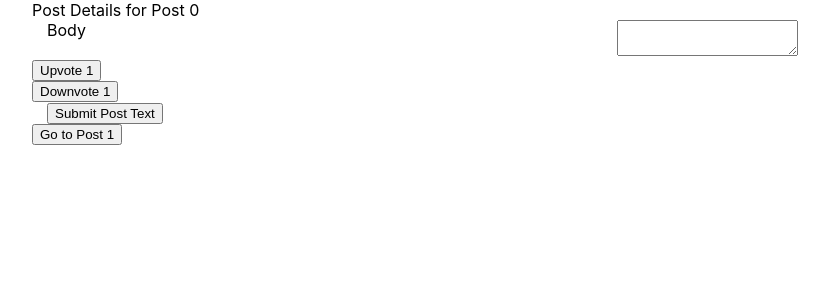
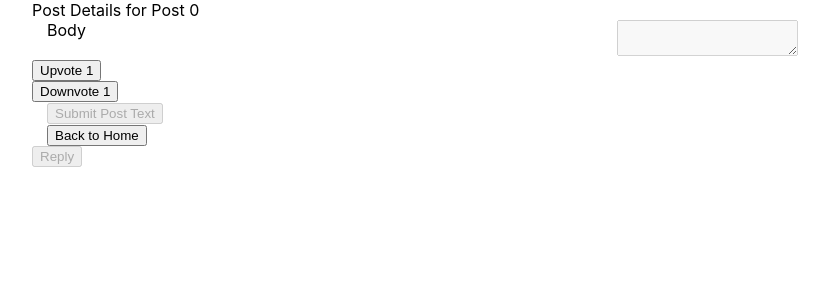
Before and after one commit to quantumhacker99/DebateLeagueFrontend, a React (Create React App) app: page /postProfile in a window 1280 px wide. Shown: the top 300 px of the page, without its empty margins (38-867 px from the left). Built offline with nearby package versions, Linux system fonts and the light colour scheme; no server answers.

Commit message:
Updated reply post. Login, invite, left

```diff
--- a/src/components/PostComponent.tsx
+++ b/src/components/PostComponent.tsx
@@ -13,7 +13,7 @@ const PostComponent: React.FC = () => {
     }
 
     return (
-        <button color = " blue" onClick={navigatePostPage}>Go to Post 2 </button>
+        <button color = " blue" onClick={navigatePostPage}>Go to Post 1 </button>
     );
 };
 
--- a/src/pages/PostPage.tsx
+++ b/src/pages/PostPage.tsx
@@ -3,51 +3,86 @@ import { AxiosResponse} from "axios";
 import Axios from 'axios';
 import React, { useEffect, useState } from "react";
 import { Col, Container, Row } from "react-grid-system";
+import { useNavigate } from "react-router";
 
 
 const PostPage: React.FC = () => {
 
     //var Axios = require('axios').default();
 
+    const [currentUser, setCurrentUser] = useState<number>(3);
+
+    const [user, setUser] = useState<number>(1);
+    const [replyUser,setReplyUser] = useState<number>(2);
+
     const [pId, setpId] = useState<number>(0);
     const [body, setBody] = useState<String>("");
     const [upvotes, setUpvotes] = useState<number>(1);
     const [downvotes, setDownvotes] = useState<number>(1);
-    const [child, setChild] = useState<number>(1);
+
+    const [parent,setParent] = useState<number>(-1);
+    const [child, setChild] = useState<number>(-1);
+
     const [postId, setPostId] = useState<number>(1);
     //const [value, setValue] = useState<string>("");
 
-    const [disabled, setDisabled] = useState<boolean>(false);
+    const [bodyDisabled, setBodyDisabled] = useState<boolean>(false);
+    const [voteDisabled, setVoteDisabled] = useState<boolean>(false);
+    const [replyDisabled, setReplyDisabled] = useState<boolean>(false);
+
+    const navigate = useNavigate();
 
     const GetPostDetailsSuccess = (response:AxiosResponse) => {
+        console.log(response.data);
         if(!response.data.isNull){
 
             setpId(response.data.postId);
+
             setBody(response.data.body);
+
             setUpvotes(response.data.upvotes);
             setDownvotes(response.data.downvotes);
+
+            setParent(response.data.parent)
             setChild(response.data.child);
+
+            setUser(response.data.user);
+            setReplyUser(response.data.replyUser);
+
             if(response.data.body != ""){
-                setDisabled(true);
+                setBodyDisabled(true);
             }
-            console.log("Post Details " + response.data.postId + " " + response.data.body + " " + response.data.upvotes+ " " + response.data.downvotes + " " + response.data.child);
+            console.log("Post Details " + response.data.postId + " " + response.data.body + " " +
+                        response.data.upvotes+ " " + response.data.downvotes + " "
+                        + response.data.parent + " " + response.data.child + " "
+                        + response.data.user + " " + response.data.replyUser + currentUser);
         }
 
     }
     const GetPostDetails = async() => {
         //setValue("");
         setBody("");
-        setDisabled(false);
+        setBodyDisabled(currentUser != user);
+        setVoteDisabled(currentUser == user);
+        console.log(postId.toString());
 
         const result = await Axios.get("http://localhost:3100/postProfile/" + postId.toString())
                     .then((response) => {console.log("fetched"); return GetPostDetailsSuccess(response)})
-                    //.else((err: any) => {console.log("error"); return "error"});
+                    .catch((err: any) => {console.log("error"); return "error"});
         //setValue(body.toString());
         //console.log("Hello value " + value + " body " + body);
     }
 
+    const navigateParent = () =>{
+        setPostId(parent);
+    }
+
     const navigateChild = () =>{
         setPostId(child);
+    }
+
+    const goHome = () =>{
+        navigate("/home");
     }
 
     const upvotePost = () => {
@@ -59,10 +94,24 @@ const PostPage: React.FC = () => {
     }
 
     const savePostBody = () => {
-        const result = Axios.post("http://localhost:3100/postProfile/" + postId.toString(), {"postId":postId, "body":body, "upvotes": upvotes, "downvotes":downvotes, "child": child} )
-                            .then((response) => {if(response.data) {console.log(response.data);setDisabled(true)}})
+        const result = Axios.post("http://localhost:3100/postProfile/" + postId.toString(),
+                                {"postId":postId, "body":body, "upvotes": upvotes, "downvotes":downvotes, "child": child} )
+                            .then((response) => {if(response.data.success) {console.log(response.data);setBodyDisabled(true)}})
                             //.else()
-        setDisabled(true);
+        setBodyDisabled(true);
+    }
+
+    const createReplyPost = () => {
+        console.log("Reply user is " + replyUser.toString());
+        const result = Axios.post("http://localhost:3100/createPost/" + postId.toString())//, replyUser.toString())
+                            .then((response) => {if(response.data.success)
+                                        {console.log(response.data);
+                                        setUser(response.data.userId); setReplyUser(response.data.replyId);
+                                        setPostId(response.data.child);
+                                    }
+                                })
+                            //.else()
+        setBodyDisabled(true);
     }
 
     /*const saveText = (text:React.ChangeEvent<HTMLTextAreaElement>) => {
@@ -77,25 +126,41 @@ const PostPage: React.FC = () => {
         GetPostDetails();
     }, [postId]); //[]
 
+    //if current user is not user then body is always disabled. If they are user, then it depends on bodyDisabled.
+
+    //If post has a child already then nobody can reply. If post does not have, and current user is replyUser then yes.
+
     return(
         <Container>
             <Row> Post Details for Post {pId}</Row>
             <Row>
-                <Col> Body </Col> <Col> <textarea value = {body.toString()} disabled = {disabled} onChange={(text) => setBody(text.target.value)} /> </Col>
+                <Col> Body </Col> <Col> <textarea value = {body.toString()} disabled = {bodyDisabled}
+                                        onChange={(text) => setBody(text.target.value)} /> </Col>
             </Row>
             <Row>
-                <button color="#841584" disabled = {disabled} onClick = {upvotePost}> Upvote {upvotes}</button>
+                <button color="#841584" disabled = {currentUser == user} onClick = {upvotePost}> Upvote {upvotes}</button>
             </Row>
             <Row>
-                <button color = "danger" disabled = {disabled} onClick = {downvotePost}> Downvote {downvotes}</button>
+                <button color = "danger" disabled = {currentUser == user} onClick = {downvotePost}> Downvote {downvotes}</button>
             </Row>
 
             <Row>
-                <Col><button color = "danger" disabled = {disabled} onClick={savePostBody}> Submit Post Text</button></Col>
+                <Col><button color = "danger" disabled = {bodyDisabled}
+                                    onClick={savePostBody}> Submit Post Text</button></Col>
             </Row>
 
             <Row>
-                <button color = "danger" onClick={navigateChild}>Go to Post {child} </button>
+                <Col>{parent > 0?
+                    <button color = "danger" onClick={navigateParent}>Go to Previous Post {parent} </button>
+                    : <button color = "danger" onClick = {goHome}> Back to Home </button>}</Col>
+            </Row>
+
+            <Row>
+                {child > 0 && <button color = "danger" onClick={navigateChild}>Go to Child Post {child} </button>}
+            </Row>
+
+            <Row>
+                {child <0 && <button color = "danger" disabled = {currentUser != replyUser} onClick={createReplyPost}> Reply </button>}
             </Row>
 
         </Container>
```
Also changed, not shown: src/pages/LoginPage.tsx (added, +68 -0 lines).
